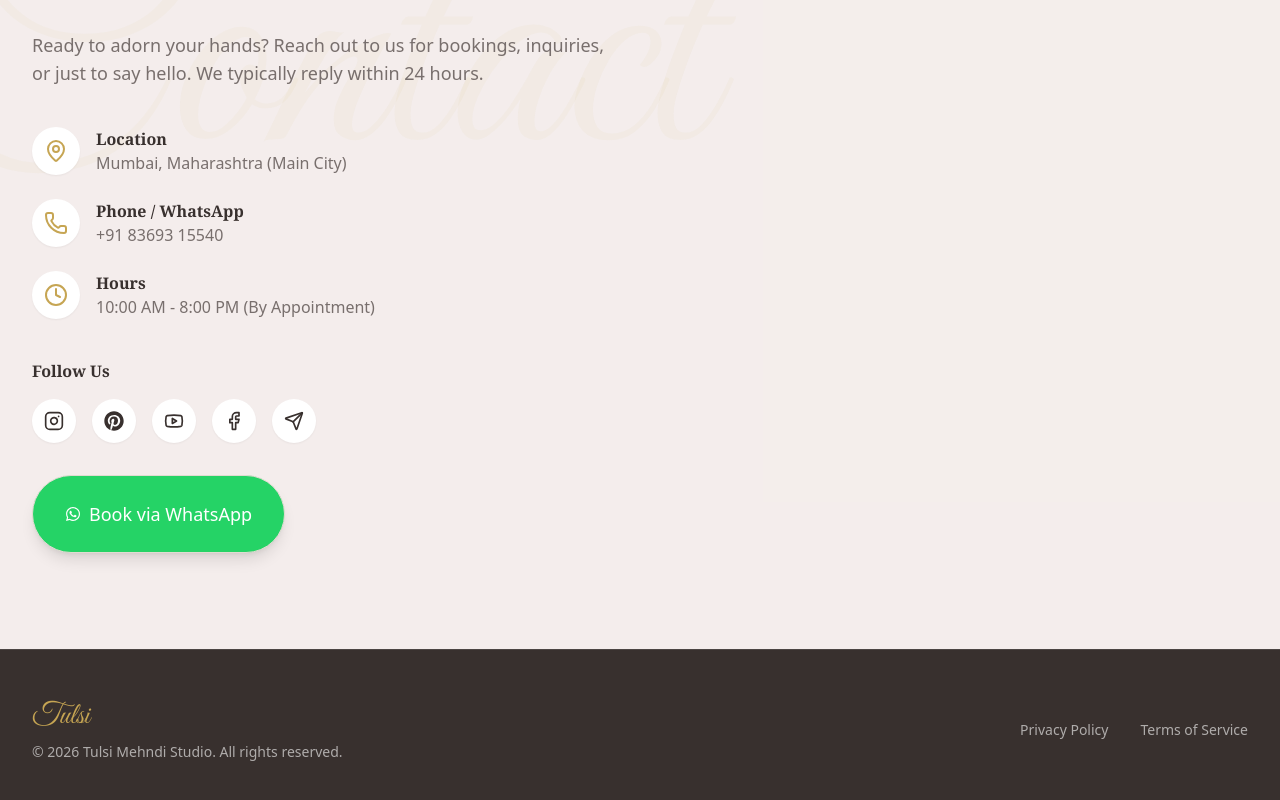
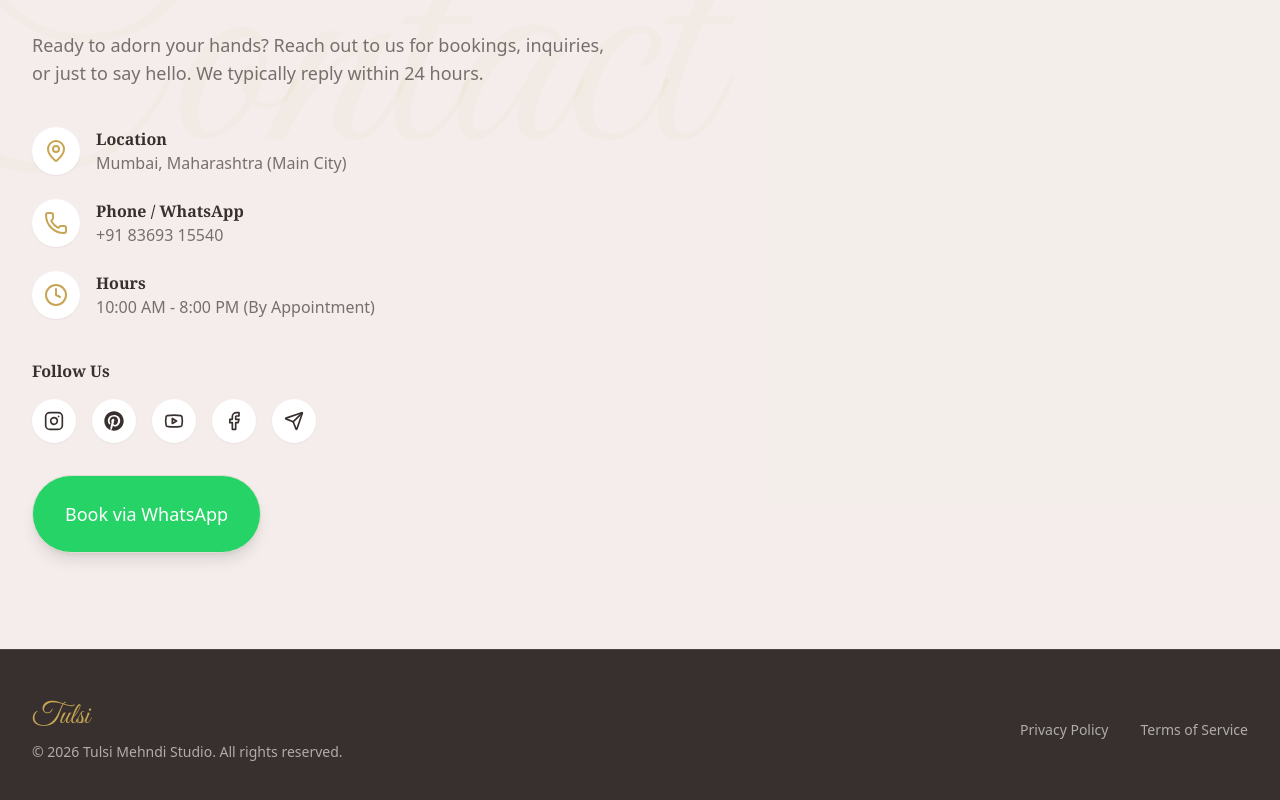
Before and after one commit to prounknown055-pixel/Tulsi-Mehendi, a React (Vite) app in the folder client/: page / in a window 1280 px wide. Shown: the part 3563-4363 px from the top of the page. Built offline with nearby package versions, Linux system fonts and the light colour scheme; a web font is replaced by a local one.

Commit message:
Update Home.tsx

```diff
--- a/client/src/pages/Home.tsx
+++ b/client/src/pages/Home.tsx
@@ -402,7 +402,7 @@ const Contact = () => {
 
             <div className="mt-8">
               <Button
-  className="w-full sm:w-auto bg-[#25D366] hover:bg-[#128C7E] text-white rounded-full px-8 py-6 text-lg shadow-lg flex items-center justify-center gap-2 transition-all"
+  className="w-full sm:w-auto bg-[#25D366] hover:bg-[#128C7E] text-white rounded-full px-8 py-6 text-lg shadow-lg transition-all"
   onClick={() => {
     const message =
       "Hello Tulsi Mehndi Studio 🌿\n\n" +
@@ -421,8 +421,7 @@ const Contact = () => {
     window.open(url, "_blank");
   }}
 >
-  <FaWhatsapp className="h-6 w-6" />
-  <span>Book via WhatsApp</span>
+  Book via WhatsApp
 </Button>
             </div>
           </div>
```
